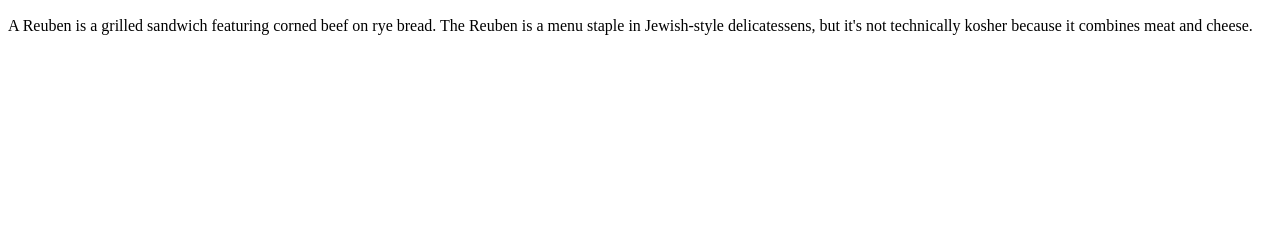
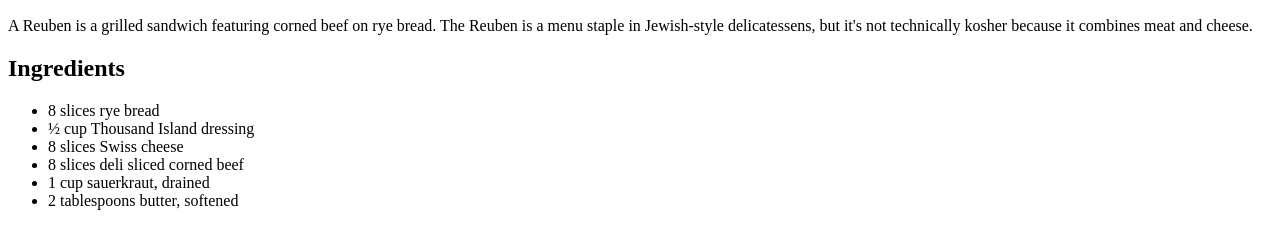
Before and after one commit to leodpj37/odin-recipes, a plain HTML site: page recipes/reuben-sandwich.html in a window 1280 px wide. Shown: the part 434-682 px from the top of the page. Drawn offline with Linux system fonts and the light colour scheme.

Commit message:
add a list of ingredients into the reuben-sandwich.html

```diff
--- a/recipes/reuben-sandwich.html
+++ b/recipes/reuben-sandwich.html
@@ -12,6 +12,16 @@
     <h2>Description</h2>
     <p>A Reuben is a grilled sandwich featuring corned beef on rye bread. The Reuben is a menu staple in Jewish-style delicatessens, but it's not technically kosher because it combines meat and cheese.</p>
 
+    <h2>Ingredients</h2>
+    <ul>
+        <li>8 slices rye bread</li>
+        <li>½ cup Thousand Island dressing</li>
+        <li>8 slices Swiss cheese</li>
+        <li>8 slices deli sliced corned beef</li>
+        <li>1 cup sauerkraut, drained</li>
+        <li>2 tablespoons butter, softened</li>
+    </ul>
+
 
 </body>
 </html>
```
